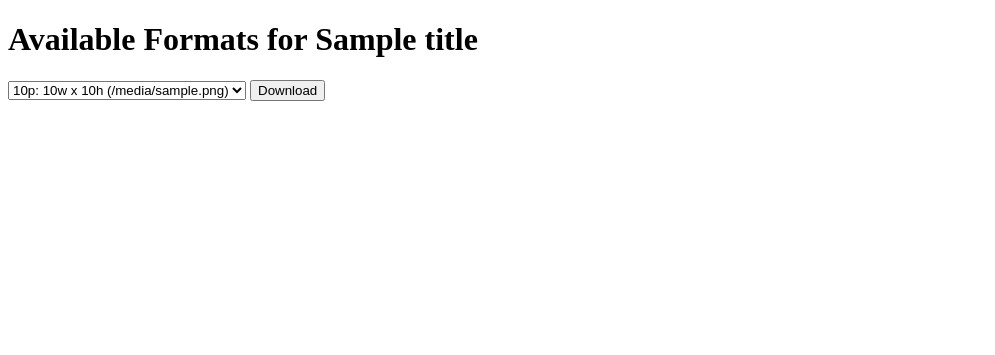
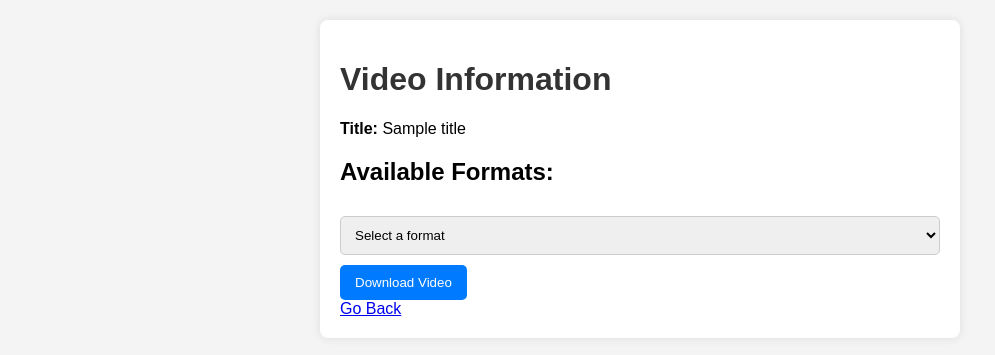
Before and after one commit to Sengkue/download-videos, a Flask app: template templates/check.html in a window 1280 px wide. Shown: the top 355 px of the page, without its empty margins (0-995 px from the left). Run offline with Flask 3, Linux system fonts and the light colour scheme; the template is opened without the code that fills it: most values are stand-ins (such as "Sample title", 1, 10 or a date in 2020); data that the repository does not hold is empty.

Commit message:
commit Wed 10/09/2024 21:38:56.18

```diff
--- a/templates/check.html
+++ b/templates/check.html
@@ -3,50 +3,107 @@
 <head>
     <meta charset="UTF-8">
     <meta name="viewport" content="width=device-width, initial-scale=1.0">
-    <title>Available Formats for {{ title }}</title>
-    <script>
-        function updateProgress() {
-            fetch('/progress')
-                .then(response => response.json())
-                .then(data => {
-                    const progressBar = document.getElementById('progress');
-                    if (data.percent) {
-                        progressBar.style.width = data.percent + '%';
-                        progressBar.innerText = Math.round(data.percent) + '%';
-                    }
-                    setTimeout(updateProgress, 1000);
-                });
+    <link rel="stylesheet" href="{{ url_for('static', filename='styles.css') }}">
+    <title>Video Info</title>
+    <style>
+        /* Spinner and progress bar styles */
+        .spinner {
+            display: none;
+            margin: 20px auto;
+            width: 50px;
+            height: 50px;
+            border: 5px solid #f3f3f3;
+            border-top: 5px solid #3498db;
+            border-radius: 50%;
+            animation: spin 1s linear infinite;
         }
 
-        document.addEventListener("DOMContentLoaded", function() {
-            updateProgress();
-        });
-    </script>
-    <style>
-        #progress {
-            height: 30px;
-            background-color: green;
-            width: 0%;
-            color: white;
+        @keyframes spin {
+            0% { transform: rotate(0deg); }
+            100% { transform: rotate(360deg); }
+        }
+
+        #progressContainer {
+            display: none;
+            width: 100%;
+            background-color: #f3f3f3;
+            border-radius: 5px;
+            margin-top: 10px;
+        }
+
+        #progressBar {
+            width: 0;
+            height: 20px;
+            background-color: #3498db;
+            border-radius: 5px;
+        }
+
+        #progressText {
             text-align: center;
+            font-weight: bold;
+            color: #333;
         }
     </style>
 </head>
 <body>
-    <h1>Available Formats for {{ title }}</h1>
-    <form action="/download" method="post">
+    <div class="container">
+        <h1>Video Information</h1>
+        <p><strong>Title:</strong> {{ title }}</p>
+
+        <h2>Available Formats:</h2>
+        <form action="/download" method="post" id="downloadForm">
             <input type="hidden" name="url" value="{{ url }}">
             <select name="format_id" required>
+                <option value="">Select a format</option>
                 {% for format in formats %}
                     <option value="{{ format.format_id }}">
-                    {{ format.height }}p: {{ format.width }}w x {{ format.height }}h ({{ format.filesize }})
+                        {% if format.height != 'Audio' %}
+                            {{ format.height }}p: {{ format.width }}w x {{ format.height }}h
+                            ({{ format.filesize|default('Unknown Size') }} bytes, {{ format.ext }})
+                        {% else %}
+                            {{ format.ext | upper }} Audio (MP3)
+                        {% endif %}
                     </option>
                 {% endfor %}
             </select>
-        <button type="submit">Download</button>
+            <button type="submit" id="downloadButton">Download Video</button>
         </form>
-    <div>
-        <div id="progress">0%</div>
+
+        <div class="spinner" id="loadingSpinner"></div>
+        <div id="progressContainer">
+            <div id="progressBar"></div>
+            <div id="progressText">0%</div>
         </div>
+
+        <a href="{{ url_for('index') }}">Go Back</a>
+    </div>
+
+    <script>
+        document.getElementById('downloadForm').onsubmit = function() {
+            document.getElementById('loadingSpinner').style.display = 'block';
+            document.getElementById('progressContainer').style.display = 'block';
+            document.getElementById('downloadButton').disabled = true; // Disable the button to prevent multiple clicks
+
+            // Start the progress update loop
+            const updateProgress = setInterval(() => {
+                fetch('/progress')
+                    .then(response => response.json())
+                    .then(data => {
+                        if (data.percent !== undefined) {
+                            const percent = data.percent.toFixed(2);
+                            document.getElementById('progressBar').style.width = percent + '%';
+                            document.getElementById('progressText').innerText = percent + '%';
+
+                            // Stop updating when download is complete
+                            if (percent >= 100) {
+                                clearInterval(updateProgress);
+                                document.getElementById('loadingSpinner').style.display = 'none';
+                                document.getElementById('downloadButton').disabled = false; // Re-enable the button
+                            }
+                        }
+                    });
+            }, 1000); // Update every second
+        };
+    </script>
 </body>
 </html>
--- a/templates/index.html
+++ b/templates/index.html
@@ -3,14 +3,15 @@
 <head>
     <meta charset="UTF-8">
     <meta name="viewport" content="width=device-width, initial-scale=1.0">
+    <link rel="stylesheet" href="{{ url_for('static', filename='styles.css') }}">
     <title>YouTube Video Downloader</title>
 </head>
 <body>
-    <div>
+    <div class="container">
         <h1>YouTube Video Downloader</h1>
         <form action="/check" method="post">
             <input type="text" name="url" placeholder="Enter YouTube video URL" required>
-            <button type="submit">Check Formats</button>
+            <button type="submit">Check Size</button>
         </form>
     </div>
 </body>
```
Lines whose indentation alone changed are shown as unchanged.
